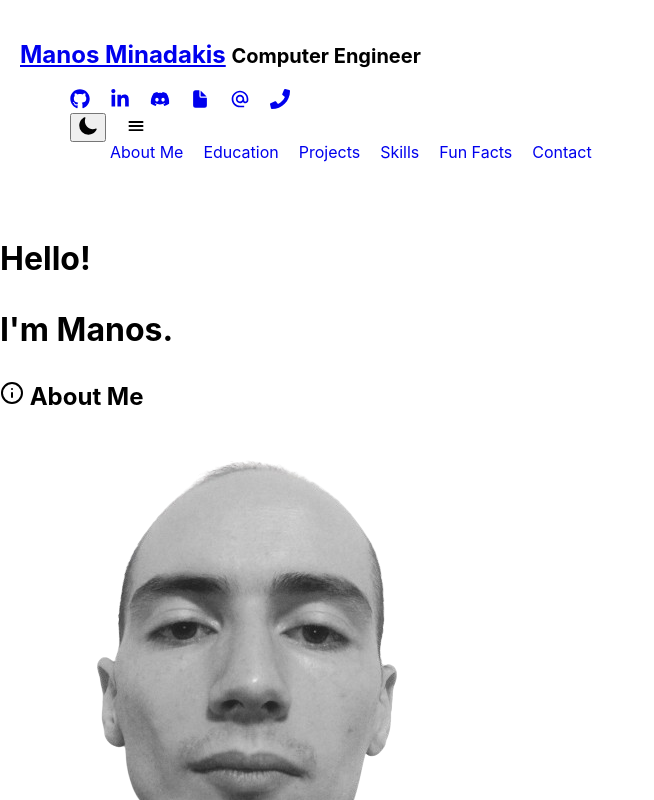
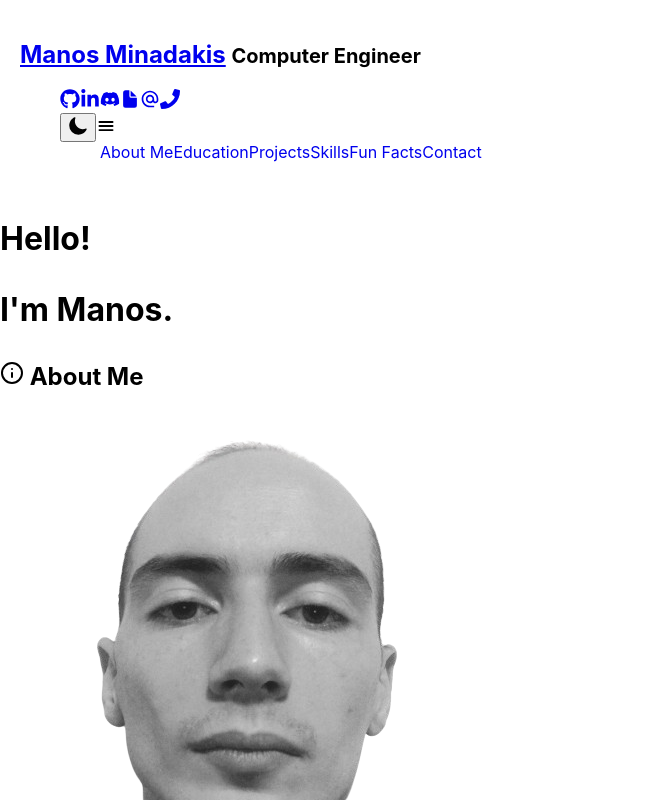
Before and after one commit to manosmin/manosmin.github.io, a React (Create React App) app: page / in a window 1280 px wide. Both pictures are taken after a click on the item 136 px from the left and 129 px from the top of the page. Shown: the top 800 px of the page, without its empty margins (0-654 px from the left). Built offline with nearby package versions, Linux system fonts and the light colour scheme.

Commit message:
fixed navbar menu sizing

```diff
--- a/src/App.css
+++ b/src/App.css
@@ -14,7 +14,6 @@ header nav ul {
 
 header nav ul li {
   display: inline;
-  margin: 0 10px;
 }
 
 header nav ul li a {
--- a/src/components/Header.js
+++ b/src/components/Header.js
@@ -57,13 +57,13 @@ const Header = () => {
             <li className="flex cursor-pointer icon-container bg-gray-900 dark:bg-gray-200 text-gray-200 dark:text-gray-900 rounded-full p-2 mx-1" onClick={()=> toggleDropdown()}>
               <IoMenu size={20} />
               {dropdownOpen && (
-                <ul className="absolute right-0 mt-10 text-gray-200 bg-gray-900 dark:bg-gray-200 dark:text-gray-900 shadow-lg rounded-lg z-50">
-                  <li className="block font-medium px-4 py-2" ><a href="#about">About Me</a></li>
-                  <li className="block font-medium px-4 py-2"><a href="#education">Education</a></li>
-                  <li className="block font-medium px-4 py-2"><a href="#projects">Projects</a></li>
-                  <li className="block font-medium px-4 py-2"><a href="#skills">Skills</a></li>
-                  <li className="block font-medium px-4 py-2"><a href="#facts">Fun Facts</a></li>
-                  <li className="block font-medium px-4 py-2"><a href="#contact">Contact</a></li>
+                <ul className="absolute right-0 mt-10 text-gray-200 bg-gray-900 dark:bg-gray-200 dark:text-gray-900 shadow-xl rounded-md z-50">
+                  <li className="block font-medium px-4 py-2 hover:bg-gray-700 hover:rounded-md dark:hover:bg-gray-100" ><a href="#about">About Me</a></li>
+                  <li className="block font-medium px-4 py-2 hover:bg-gray-700 dark:hover:bg-gray-100"><a href="#education">Education</a></li>
+                  <li className="block font-medium px-4 py-2 hover:bg-gray-700 dark:hover:bg-gray-100"><a href="#projects">Projects</a></li>
+                  <li className="block font-medium px-4 py-2 hover:bg-gray-700 dark:hover:bg-gray-100"><a href="#skills">Skills</a></li>
+                  <li className="block font-medium px-4 py-2 hover:bg-gray-700 dark:hover:bg-gray-100"><a href="#facts">Fun Facts</a></li>
+                  <li className="block font-medium px-4 py-2 hover:bg-gray-700 hover:rounded-md dark:hover:bg-gray-100"><a href="#contact">Contact</a></li>
                 </ul>
               )}
             </li>
```
